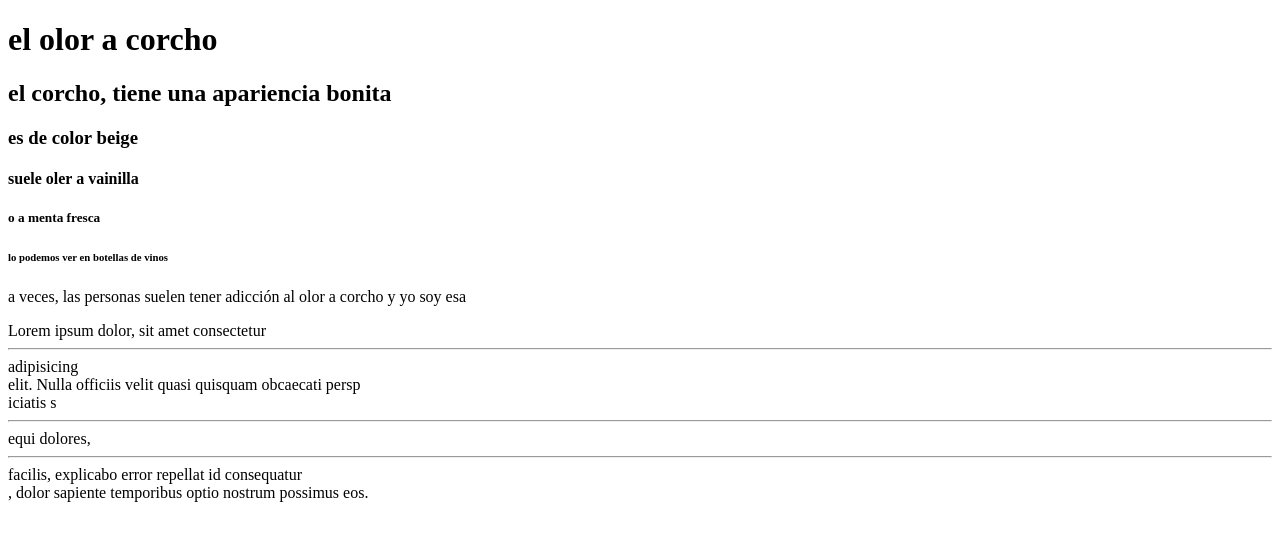
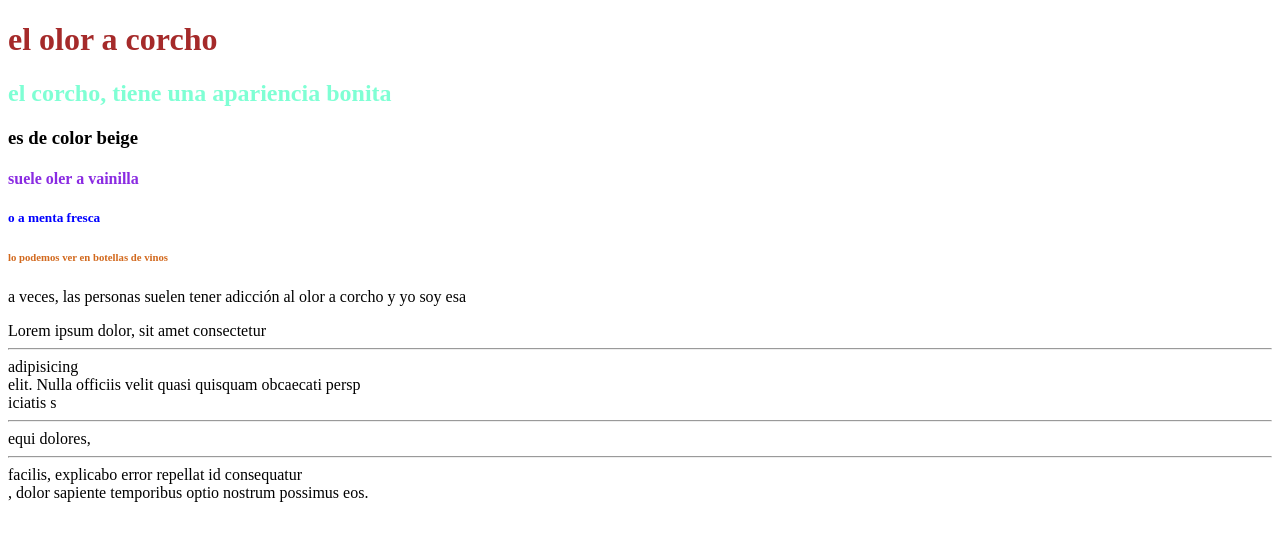
Before and after one commit to mesataburete/html-camila-mesa, a website: page index.html in a window 1280 px wide. Drawn offline with Linux system fonts and the light colour scheme.

Commit message:
colores y style.css style.css y h_

```diff
--- a/index.html
+++ b/index.html
@@ -2,6 +2,7 @@
 <html lang="en">
   <head>
     <meta charset="UTF-8">
+    <link rel="stylesheet" href="style.css">
     <meta name="viewport" content="width=device-width, initial-scale=1.0">
     <meta http-equiv="X-UA-Compatible" content="ie=edge">
     <title>Static Template</title>
--- /dev/null
+++ b/style.css
@@ -0,0 +1,19 @@
+h1 {
+  color: brown;
+}
+
+h2 {
+  color: aquamarine;
+}
+
+h4 {
+  color: blueviolet;
+}
+
+h5 {
+  color: blue;
+}
+
+h6 {
+  color: chocolate;
+}
```
